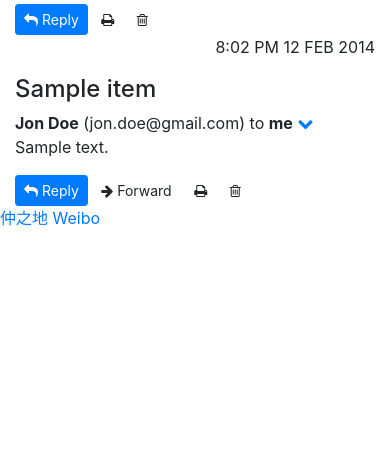
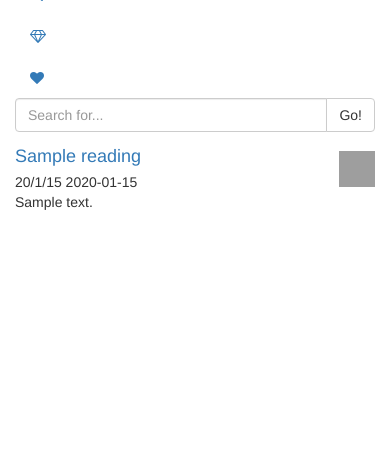
Before and after one commit to elvestar/mysite, a Python web app: template templates/evernote.html in a window 390 px wide. Shown: the part 326-778 px from the top of the page. Run offline with Jinja, Linux system fonts and the light colour scheme; the template is opened without the code that fills it: most values are stand-ins (such as "Sample title", 1, 10 or a date in 2020); some libraries are stand-ins or nearby versions; grey boxes are pictures that could not be loaded.

Commit message:
make reading notes like evernote

```diff
--- a/myssg/items.py
+++ b/myssg/items.py
@@ -17,6 +17,8 @@
         self.description = 'No description'
         self.date = datetime.fromtimestamp(0)
         self.year = self.date.year
+        self.last_update = None
+        self.last_update_time = None
 
     def __str__(self):
         return '%s, %s, %s' % (self.__class__.__name__, self.uri, self.extension)
--- a/templates/evernote.html
+++ b/templates/evernote.html
@@ -1,132 +1,76 @@
 {% extends "base.html" %}
 
 {% block styles %}
-    <link rel="stylesheet" href="/static/css/pygments/default.css"/>
-    <link rel="stylesheet" href="/static/css/bootstrap.min.css"/>
-    <link rel="stylesheet" href="/static/bower_components/font-awesome/css/font-awesome.min.css"/>
-    <link rel="stylesheet" href="/static/gentelella/css/custom.css"/>
+{% endblock %}
+
+{% block html_tag %}
+    <html class="evernote">
+{% endblock %}
+
+{% block body_tag %}
+    <body class="evernote">
 {% endblock %}
 
 {% block header %}
 
 {% endblock %}
 
-{% block content_main %}
-    <div class="container body">
+{% block content %}
+    <div class="container">
+        <div class="row">
 
+            <div class="col-md-3 aside">
+                <div class="row">
+                    <div class="col-md-2 aside-1">
+                        <a href="/">
+                            <img src="/avatar.png" class="img-circle avatar">
+                        </a>
+                        <ul class="nav nav-pills nav-stacked">
 
-        <div class="main_container">
+                            <li><a><i class="fa fa-search"></i></a></li>
+                            <li><a><i class="fa fa-diamond"></i></a></li>
+                            <li><a><i class="fa fa-heart"></i></a></li>
 
-                    <div class="row">
-
-                        <div class="col-md-12">
-                            <div class="x_panel">
-                                <div class="x_title">
-                                    <h2>读书笔记<small>User Mail</small></h2>
-                                    <ul class="nav navbar-right panel_toolbox">
-                                        <li><a class="collapse-link"><i class="fa fa-chevron-up"></i></a>
-                                        </li>
-                                        <li class="dropdown">
-                                            <a href="#" class="dropdown-toggle" data-toggle="dropdown" role="button" aria-expanded="false"><i class="fa fa-wrench"></i></a>
-                                            <ul class="dropdown-menu" role="menu">
-                                                <li><a href="#">Settings 1</a>
-                                                </li>
-                                                <li><a href="#">Settings 2</a>
-                                                </li>
-                                            </ul>
-                                        </li>
-                                        <li><a class="close-link"><i class="fa fa-close"></i></a>
-                                        </li>
-                                    </ul>
-                                    <div class="clearfix"></div>
-                                </div>
-                                <div class="x_content">
-
-
-                                    <div class="row">
-
-                                        <div class="col-sm-3 mail_list_column">
-
-                                            {% for it in reading_items %}
-                                                <div class="mail_list">
-                                                    <div class="left">
-                                                        <i class="fa fa-circle"></i> <i class="fa fa-edit"></i>
-                                                    </div>
-                                                    <div class="right">
-                                                        <h3>{{ it.title }} <small>{{ it.mtime }}</small></h3>
-                                                        <p>{{ it.last_note }}</p>
-                                                    </div>
-                                                </div>
-                                            {% endfor %}
-                                            <div class="mail_list">
-                                                <div class="left">
-                                                    <i class="fa fa-star"></i>
-                                                </div>
-                                                <div class="right">
-                                                    <h3>Jane Nobert <small>4.09 PM</small></h3>
-                                                    <p><span class="badge">To</span> Ut enim ad minim veniam, quis nostrud exercitation enim ad minim veniam, quis nostrud exercitation...</p>
-                                                </div>
-                                            </div>
-
-                                        </div>
-                                        <!-- /MAIL LIST -->
-
-
-                                        <!-- CONTENT MAIL -->
-                                        <div class="col-sm-9 mail_view">
-                                            <div class="inbox-body">
-                                                <div class="mail_heading row">
-                                                    <div class="col-md-8">
-                                                        <div class="compose-btn">
-                                                            <a class="btn btn-sm btn-primary" href="mail_compose.html"><i class="fa fa-reply"></i> Reply</a>
-                                                            <button title="" data-placement="top" data-toggle="tooltip" type="button" data-original-title="Print" class="btn  btn-sm tooltips"><i class="fa fa-print"></i> </button>
-                                                            <button title="" data-placement="top" data-toggle="tooltip" data-original-title="Trash" class="btn btn-sm tooltips"><i class="fa fa-trash-o"></i>
-                                                            </button>
-                                                        </div>
-
-                                                    </div>
-                                                    <div class="col-md-4 text-right">
-                                                        <p class="date"> 8:02 PM 12 FEB 2014</p>
-                                                    </div>
-                                                    <div class="col-md-12">
-                                                        <h4> {{ item.title }}</h4>
-                                                    </div>
-                                                </div>
-                                                <div class="sender-info">
-                                                    <div class="row">
-                                                        <div class="col-md-12">
-                                                            <strong>Jon Doe</strong>
-                                                            <span>(jon.doe@gmail.com)</span> to
-                                                            <strong>me</strong>
-                                                            <a class="sender-dropdown"><i class="fa fa-chevron-down"></i></a>
-                                                        </div>
-                                                    </div>
-                                                </div>
-                                                <div class="view-mail">
-                                                    <p>
-                                                        {{ item.content }}
-                                                    </p>
-                                                </div>
-                                                <div class="compose-btn pull-left">
-                                                    <a class="btn btn-sm btn-primary" href="mail_compose.html"><i class="fa fa-reply"></i> Reply</a>
-                                                    <button class="btn btn-sm "><i class="fa fa-arrow-right"></i> Forward</button>
-                                                    <button title="" data-placement="top" data-toggle="tooltip" type="button" data-original-title="Print" class="btn  btn-sm tooltips"><i class="fa fa-print"></i> </button>
-                                                    <button title="" data-placement="top" data-toggle="tooltip" data-original-title="Trash" class="btn btn-sm tooltips"><i class="fa fa-trash-o"></i>
-                                                    </button>
-                                                </div>
-                                            </div>
-
-                                        </div>
-                                        <!-- /CONTENT MAIL -->
+                        </ul>
+                    </div>
+                    <div class="col-md-10 aside-2">
+                        <div class="input-group">
+                            <input type="text" class="form-control" placeholder="Search for...">
+                            <span class="input-group-btn">
+                            <button class="btn btn-default" type="button">Go!</button>
+                            </span>
+                        </div>
+                        {% for it in reading_items %}
+                            <div class="media">
+                                <div class="media-body">
+                                    <h4 class="media-heading"><a href="/{{ it.uri }}">{{ it.title }}</a></h4>
+                                    <div class="last-update">
+                                    <span class="last-update-time">{{ it.last_update_time.strftime('%y/%-m/%-d') }}</span>
+                                        {% if it.last_update|length > 35 %}
+                                            {{ it.last_update[0:32] }} ...
+                                        {% else %}
+                                            {{ it.last_update }}
+                                        {% endif %}
                                     </div>
                                 </div>
+                                <div class="media-right media-middle">
+                                    <a href="#">
+                                        <img class="media-object" src="/avatar.png" alt="图片" style="width: 36px; height: 36px;">
+                                    </a>
+                                </div>
                             </div>
-                        </div>
+                        {% endfor %}
                     </div>
                 </div>
             </div>
-            <!-- /page content -->
+
+            <div class="col-md-9 content">
+                {{ item.content }}
+            </div>
 
         </div>
     </div>
 {% endblock %}
+
+{% block footer %}
+{% endblock %}
```
Also changed, not shown: myssg/__init__.py (+11 -3 lines), myssg/filters/reading_filter.py (+32 -1 lines), myssg/readers.py (+7 -2 lines).
